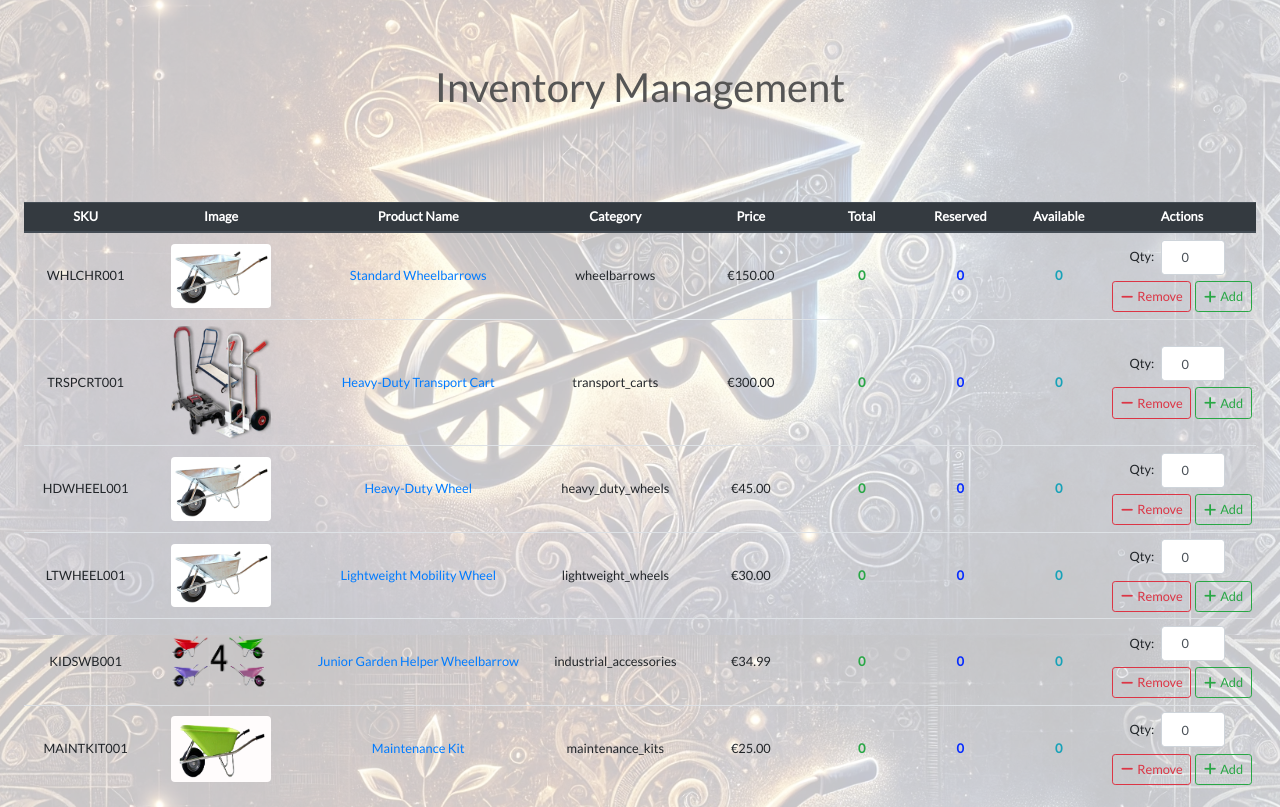
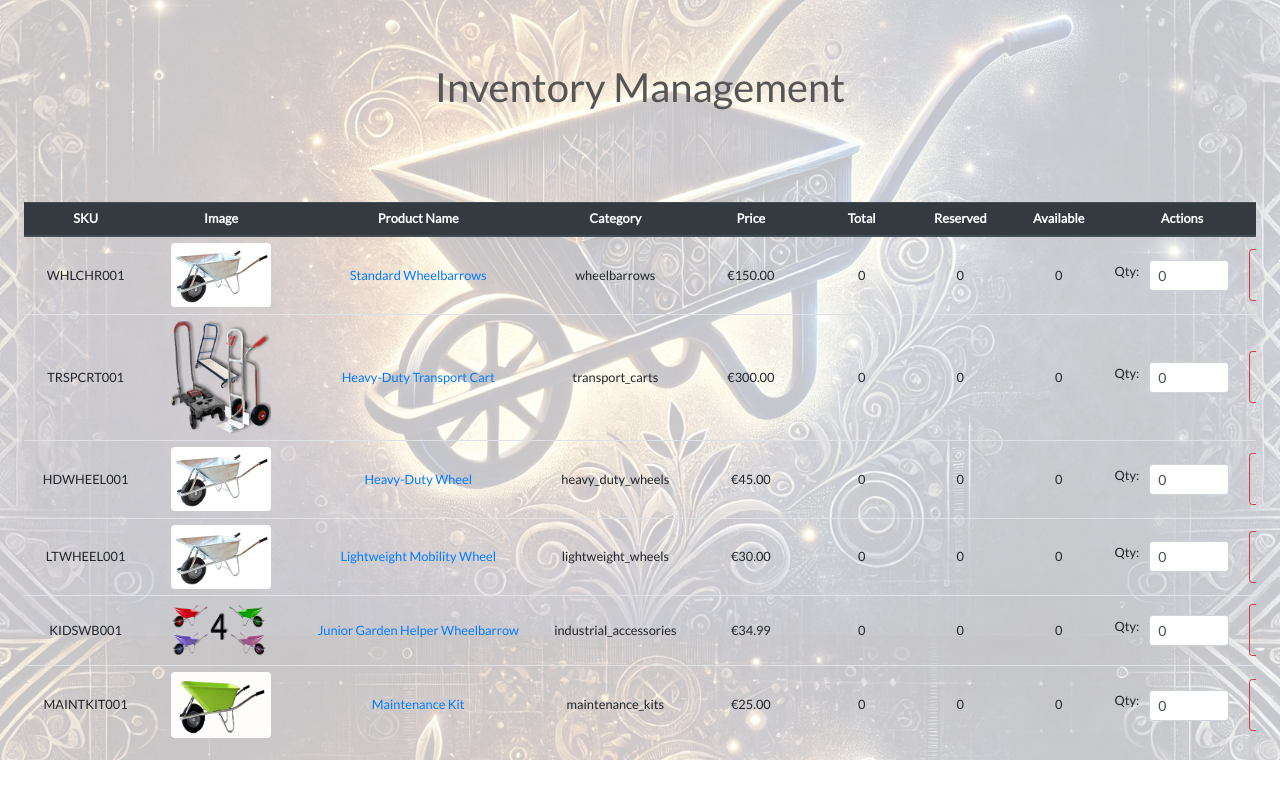
Before and after one commit to mufasa1611/Wheelmaster_p5, a Django app: page /products/inventory/ in a window 1280 px wide. Shown: the part 165-972 px from the top of the page. After the commit the page ends 925 px from the top, so only its background shows below. Run offline with Django 5.2, Linux system fonts and the light colour scheme; the visitor is signed in with stand-in values (Sample User, id 1); data comes from the database, SQL or seed files in the repository; data that the repository does not hold is empty; some libraries are stand-ins or nearby versions.

Commit message:
Enhance stock indicator styling and simplify CSS structure

```diff
--- a/static/css/stock_management.css
+++ b/static/css/stock_management.css
@@ -51,71 +42,47 @@
     gap: 5px;
 }
 
-/* Stock Level Indicators */
-[data-stock-qty].out-of-stock {
-    color: #ff0019 !important;
+/* Stock Indicator Styles */
+.stock-indicator {
+    display: inline-block;
+    margin-left: 5px;
+    font-size: 1em;
+    padding: 3px 8px;
+    border-radius: 20px;
+    background-color: rgba(240, 240, 240, 0.5);
+}
+
+/* Stock Level Colors */
+[data-stock-qty].out-of-stock,
+.stock-indicator.out-of-stock {
+    color: #ff0101;
+    background-color: rgba(167, 17, 17, 0.253);
+
     font-weight: bold;
 }
 
-[data-stock-qty].low-stock {
-    color: #4d4807d8 !important;
+[data-stock-qty].low-stock,
+.stock-indicator.low-stock {
+    color: #1900ff;
+    background-color: rgba(64, 26, 151, 0.336);
     font-weight: bold;
 }
 
-[data-stock-qty].medium-stock {
-    color: #ff8800 !important;
+[data-stock-qty].medium-stock,
+.stock-indicator.medium-stock {
+    color: #ff7300;
+    background-color: hsla(32, 61%, 33%, 0.288);
     font-weight: bold;
 }
 
-[data-stock-qty].high-stock {
-    color: #28a745 !important;
+[data-stock-qty].high-stock,
+.stock-indicator.high-stock {
+    color: #12a133;
+    background-color: rgba(0, 255, 42, 0.178);
     font-weight: bold;
 }
 
-/* Product item stock status */
-.product-out-of-stock [data-stock-qty] {
-    color: #dc3545 !important;
-}
-
-.product-low-stock [data-stock-qty] {
-    color: #ff7707 !important;
-}
-
-/* Stock Quantity Indicators */
-.stock-qty, .reserved-qty, .available-qty {
-    font-weight: 600 !important;
-}
-
-.stock-qty {
-    color: #28a745 !important;
-}
-
-.reserved-qty {
-    color: #072cff !important;
-    font-weight: bold !important;
-}
-
-.available-qty {
-    color: #17a2b8 !important;
-}
-
-td.reserved-qty {
-    color: #072cff !important;
-    font-weight: bold !important;
-}
-
-td.stock-qty {
-    color: #28a745 !important;
-    font-weight: bold !important;
-}
-
-td.available-qty {
-    color: #17a2b8 !important;
-    font-weight: bold !important;
-}
-
-/* Stock Management Styles */
-
+/* Stock Count Display */
 .stock-count-field {
     background-color: rgba(240, 240, 240, 0.5);
     padding: 8px 12px;
@@ -190,107 +116,15 @@ td.available-qty {
     text-align: center;
     word-wrap: break-word;
     overflow-wrap: break-word;
-    position: relative;
 }
 
-/* Column Widths - Using clamp for fluid sizing */
-.sku-col { width: clamp(50px, 8%, 100px); }
-.image-col { width: clamp(40px, 7%, 80px); }
-.name-col {
-    width: clamp(80px, 20%, 200px);
-    text-align: left;
-}
-.category-col { width: clamp(60px, 12%, 150px); }
-.price-col { width: clamp(45px, 7%, 80px); }
-.qty-col { width: clamp(35px, 6%, 70px); }
-.actions-col { width: clamp(120px, 18%, 200px); }
-
-/* Product Name */
-.product-link {
-    display: block;
-    white-space: nowrap;
-    overflow: hidden;
-    text-overflow: ellipsis;
+/* Admin Controls */
+.admin-controls {
+    margin-top: 10px;
 }
 
-/* Image Styling */
-.inventory-img {
-    width: 100%;
-    height: auto;
-    max-width: clamp(30px, 100%, 100px);
-    object-fit: cover;
-    border-radius: 4px;
-    margin: 0 auto;
-    display: block;
-}
-
-/* Stock Actions Container */
-.stock-actions {
-    display: flex;
-    flex-wrap: wrap;
-    gap: clamp(2px, 0.5vw, 8px);
-    justify-content: center;
-    align-items: center;
-}
-
-/* Stock Input */
-.stock-input {
-    width: clamp(40px, 5vw, 80px);
-    height: clamp(25px, 3vw, 35px);
-    padding: clamp(2px, 0.3vw, 6px);
-    font-size: inherit;
-    text-align: center;
-}
-
-/* Stock Label */
-.stock-label {
-    font-size: inherit;
-    margin: 0;
-    white-space: nowrap;
-}
-
-/* Action Buttons Container */
-.action-buttons {
-    display: flex;
-    gap: clamp(2px, 0.3vw, 5px);
-    flex-wrap: nowrap;
-    justify-content: center;
-}
-
-/* Buttons */
-.btn-sm {
-    padding: clamp(2px, 0.4vw, 8px) clamp(4px, 0.6vw, 12px);
-    font-size: inherit;
-    white-space: nowrap;
-    display: inline-flex;
-    align-items: center;
-    justify-content: center;
-    gap: 4px;
-    min-width: fit-content;
-}
-
-.btn-sm i {
-    font-size: clamp(11px, 1.1vw, 14px);
-}
-
-/* Price and Quantity Columns */
-.price-col,
-.qty-col {
-    text-align: center;
-    white-space: nowrap;
-}
-
-/* Category Text */
-.category-col {
-    white-space: nowrap;
-    overflow: hidden;
-    text-overflow: ellipsis;
-}
-
-/* Column Headers */
-.inventory-table th {
-    white-space: normal;
-    line-height: 1.2;
+.admin-controls button {
+    margin-right: 5px;
 }
 
 /* Responsive Adjustments */
```
Also changed, not shown: other parts of static/css/stock_management.css (+9 -59 lines).
